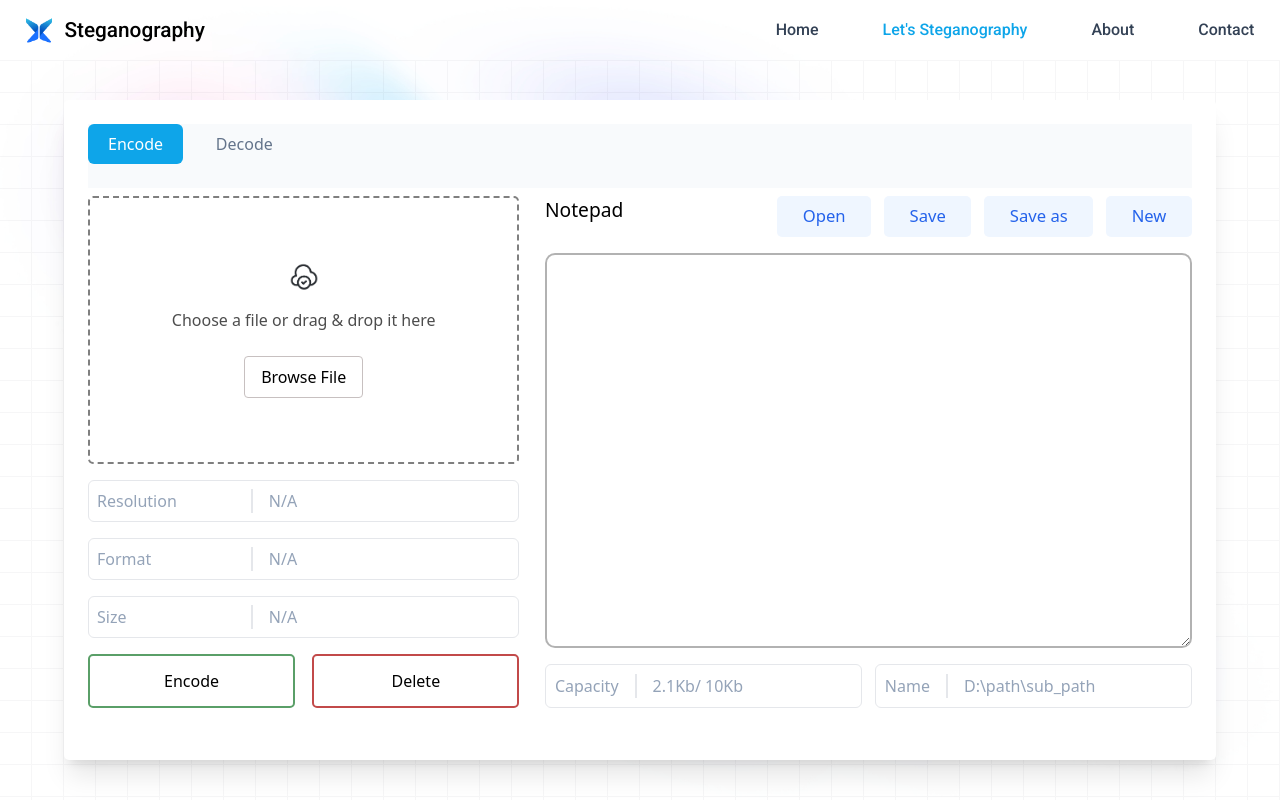
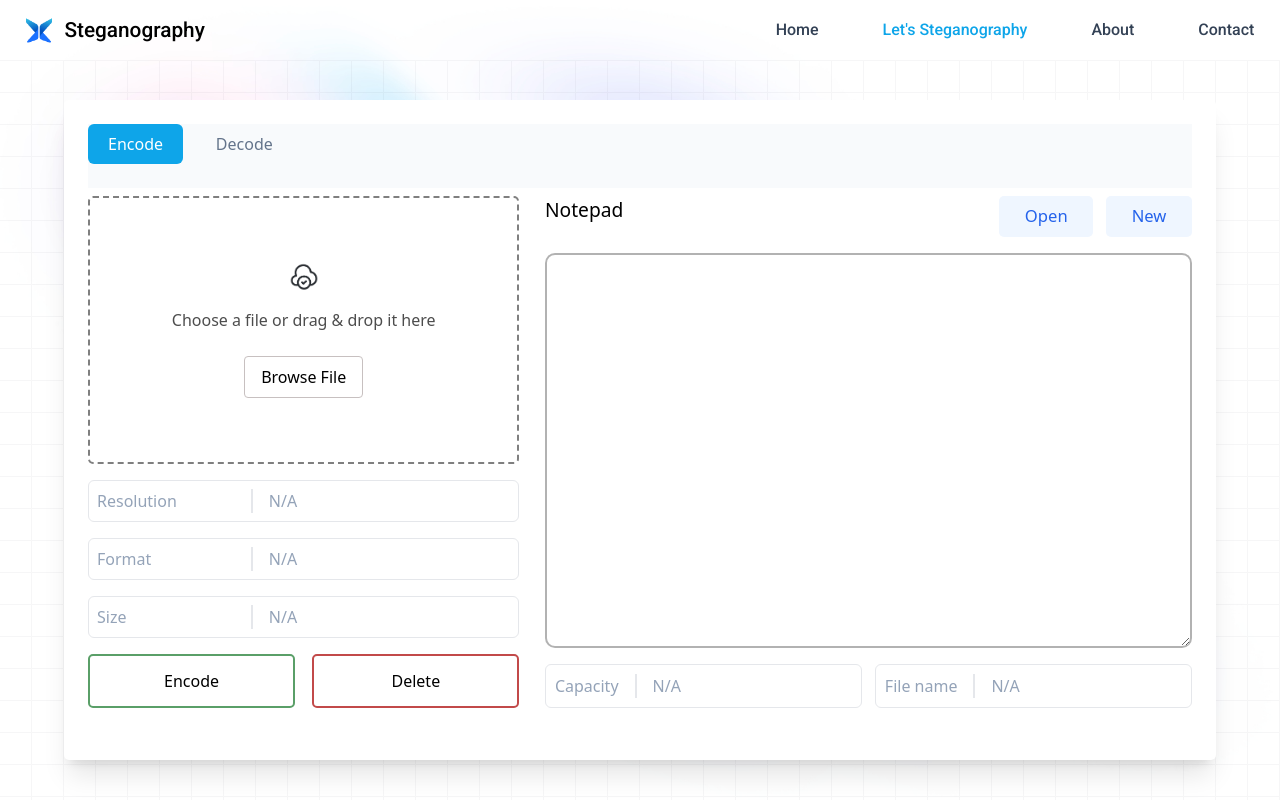
Before and after one commit to HungBacktracking/Steganography-Website, a React (Vite) app in the folder frontend/: page /steganography/image in a window 1280 px wide. Built offline with nearby package versions, Linux system fonts and the light colour scheme.

Commit message:
almost done steg img!!!
Còn nút Save as bên Encode á mấy huynh

```diff
--- a/frontend/src/pages/StegImagePage/Decoder.jsx
+++ b/frontend/src/pages/StegImagePage/Decoder.jsx
@@ -68,6 +68,10 @@ const Decoder = ({ setActiveTab }) => {
   }
 
   const handleDownloadMessage = (message) => {
+    if (!message) {
+      toast.error("No message to download.");
+      return;
+    }
     // Download the message as a text file
     const element = document.createElement("a");
     const file = new Blob([message], { type: 'text/plain' });
@@ -169,31 +173,34 @@ const Decoder = ({ setActiveTab }) => {
   const DecoderRightComponent = ({
     message
   }) => {
+    const messageSizeBytes = message ? new Blob([message]).size.toString() + " B" : 0;
+    const wordCount = message ? message.split(/\s+/).length : 0;
 
     return (
       <div className={classes.right}>
         <div className={classes.header_notepad}>
           <div className={classes.small_title}>Extracted text</div>
           <div className={`${classes.action_list} ms-auto`}>
-                    <div className={classes.button_action_2} onClick={(e) => handleDownloadMessage(message)}>Save</div>
+              <div className={classes.button_action_2} onClick={() => handleDownloadMessage(message)}>Save</div>
               <div className={classes.button_action_2}>Save as</div>
           </div>
         </div>
         <div className={classes.notepad}>
           {message}
         </div>
+
         <div className={classes.info_list + " mt-auto"} >
           {/* Text size */}
           <TwoSideTextBox
             title = "Text size"
-                  content = "2.1Kb"
+            content={messageSizeBytes}
             className={"flex-[70%] p-[0.7vw]"}
           />
 
-                {/* Path */}
+          {/* Word count */}
           <TwoSideTextBox
-                  title = "Path"
-                  content = "/home/user/Downloads"
+            title = "Word count"
+            content = {wordCount}
             className={"flex-[70%] p-[0.7vw]"}
           />
         </div>
--- a/frontend/src/pages/StegImagePage/Encoder.jsx
+++ b/frontend/src/pages/StegImagePage/Encoder.jsx
@@ -17,10 +17,10 @@ import { ImageServices } from '../../services';
 const PASSWORD_POPUP = 'passwordPopup';
 
 const encode = async (imageData, textData, password) => {
-  console.log("Handle Encode");
-  console.log("Image Data: ", imageData);
-  console.log("Text Data: ", textData);
-  console.log("Password: ", password);
+  // console.log("Handle Encode");
+  // console.log("Image Data: ", imageData);
+  // console.log("Text Data: ", textData);
+  // console.log("Password: ", password);
 
   // Check Condition
   if (!textData) {
@@ -43,9 +43,9 @@ const encode = async (imageData, textData, password) => {
   // Encode Text Data
   const textDataEncode = new TextDataEncode(textData, password);
   const cipherText = textDataEncode.encrypt();
-  console.log("Cipher Text: ", cipherText);
+  // console.log("Cipher Text: ", cipherText);
   let data = await ImageServices.embeddMessage(imageData.base64encode, cipherText);
-  console.log("Data: ", data);
+  // console.log("Data: ", data);
   return data;
 }
 
@@ -70,7 +70,7 @@ const Encoder = ({ setActiveTab }) => {
   const [message, setMessage] = useState({});
   const textareaRef = useRef(null);
   const handleChooseFile = useCallback((fileObject) => {
-    console.log("Handle Choose File: ", fileObject);
+    // console.log("Handle Choose File: ", fileObject);
     setMessage(fileObject);
     textareaRef.current.value = fileObject.content;
   }, []);
@@ -94,7 +94,7 @@ const Encoder = ({ setActiveTab }) => {
       downloadLink.download = 'encoded_image.png';
       downloadLink.click();
     } catch (err) {
-      console.log("Error: ", err);
+      // console.log("Error: ", err);
       toast.error("Failed to encode. Please try again.");
     } finally {
       setIsEncoding(false);
@@ -179,7 +179,7 @@ const Encoder = ({ setActiveTab }) => {
           {/* Delete button */}
           <div
             className={`${classes.button_action_1} ${classes.destroy_}`}
-            onClick={() => setImageData(new ImageData({}))}
+            onClick={() => {setImageData(new ImageData({})); setMessage({}); textareaRef.current.value = ""}}
           >
             Delete
           </div>
@@ -198,7 +198,7 @@ const Encoder = ({ setActiveTab }) => {
       if (!e.target.files || e.target.files.length === 0) return;
 
       const file = e.target.files[0];
-      console.log("File Choose: ", file);
+      // console.log("File Choose: ", file);
 
       // Check Condition
       const checkError = EncodeImageFile.checkFileError(file);
@@ -235,9 +235,11 @@ const Encoder = ({ setActiveTab }) => {
               onChange={handleFileChange}
               multiple={false}
             />
-            <div className={classes.button_action_2}>Save</div>
-            <div className={classes.button_action_2}>Save as</div>
-            <div className={classes.button_action_2}>New</div>
+            <div className={classes.button_action_2}
+              onClick={() => {setMessage({}); textareaRef.current.value = ""}}
+            >
+              New
+            </div>
           </div>
         </div>
         <textarea
@@ -250,10 +252,10 @@ const Encoder = ({ setActiveTab }) => {
         <div className={classes.info_list + " mt-auto"}>
           {/* Capacity */}
           <TwoSideTextBox className={"flex-[70%] p-[0.7vw]"} title="Capacity"
-            content={message.size ? `${message.size}B/ 10Kb` : `2.1Kb/ 10Kb`}
+            content={message.size ? `${message.size}B` : `N/A`}
           />
-          {/* Path */}
-          <TwoSideTextBox className={"flex-[70%] p-[0.7vw]"} title="Name" content={message.name || `D:\\path\\sub_path`} />
+          {/* File name */}
+          <TwoSideTextBox className={"flex-[70%] p-[0.7vw]"} title="File name" content={message.name || `N/A`} />
         </div>
       </div>
     )
@@ -344,7 +346,7 @@ class EncodeImageFile {
       // Await to read the file and get the content
       const content = await new Promise((resolve, reject) => {
         reader.onload = (e) => {
-          console.log("File content: ", e.target.result);
+          // console.log("File content: ", e.target.result);
           resolve(e.target.result);
         }
         reader.onerror = (e) => {
@@ -359,7 +361,7 @@ class EncodeImageFile {
         error: null,
       }
     } catch (err) {
-      console.log("Error: ", err);
+      // console.log("Error: ", err);
       return {
         data: null,
         error: "Failed to read the file. Please try again.",
```
Lines whose indentation alone changed are shown as unchanged.
